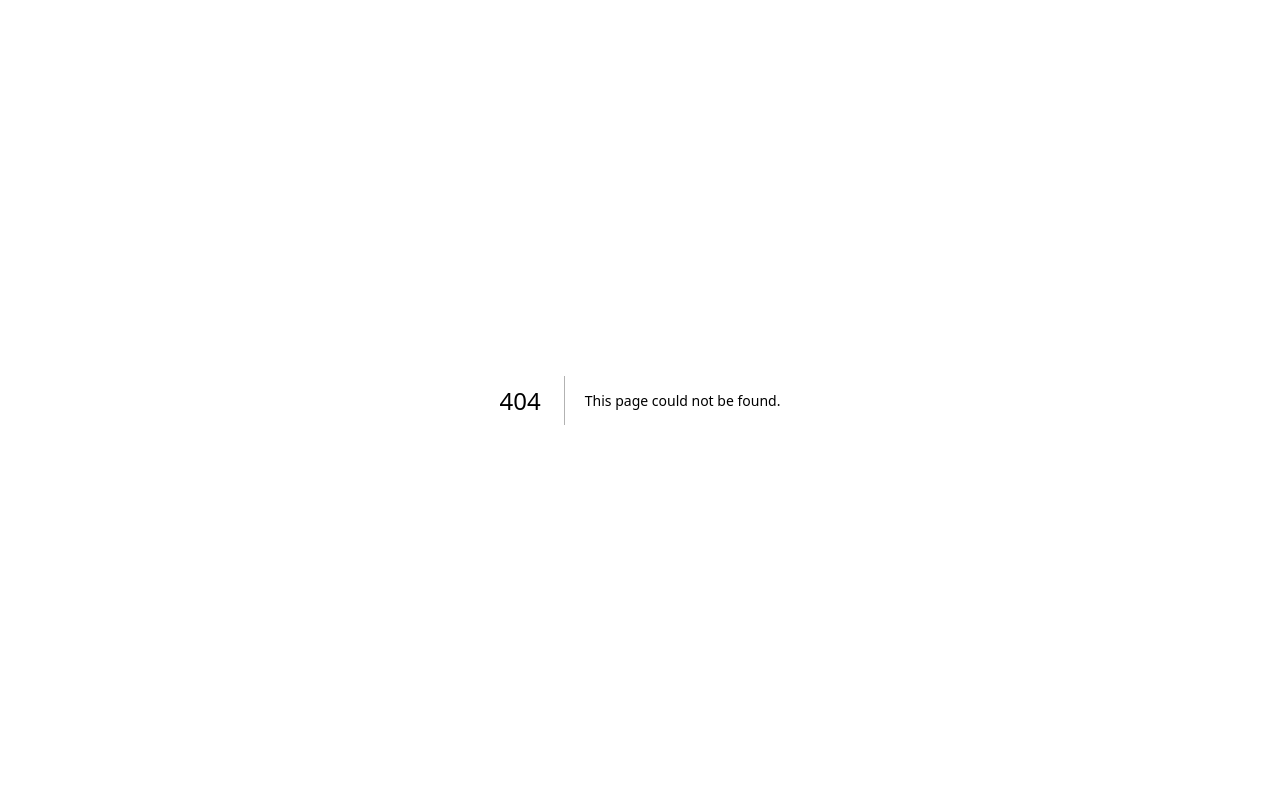
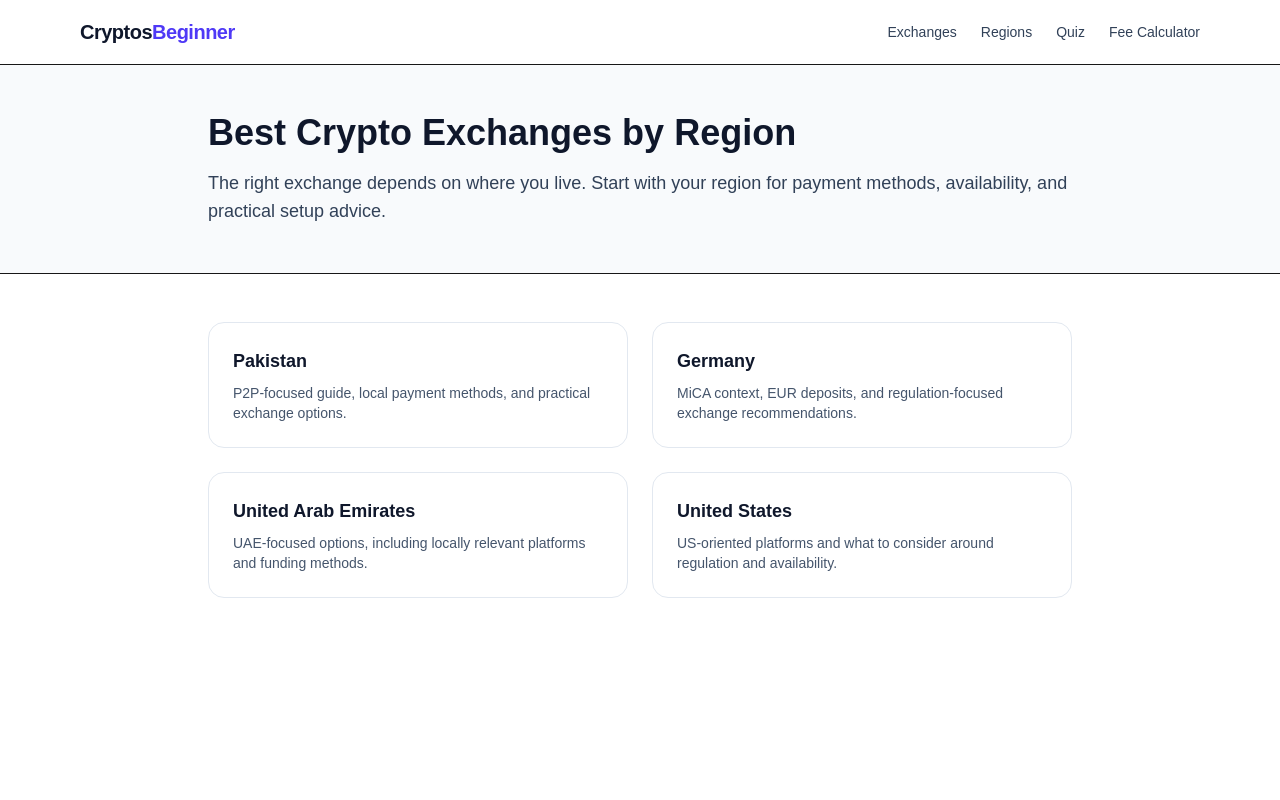
Before and after one commit to cryptosbeginner/cryptosbeginner, a Next.js app: page /regions in a window 1280 px wide. Before the commit this address had no page. Shown: the top 800 px of the page. Built offline with nearby package versions, Linux system fonts and the light colour scheme.

Commit message:
Add regions index and update nav plus webmanifest

```diff
--- /dev/null
+++ b/src/app/regions/page.tsx
@@ -0,0 +1,69 @@
+import Link from "next/link";
+import Header from "@/components/Header";
+import Footer from "@/components/Footer";
+
+export const metadata = {
+  title: "Best Crypto Exchanges by Region",
+  description:
+    "Find the best crypto exchanges by country and region. Guides for Pakistan, Germany, UAE and more, with local payment methods and practical advice.",
+};
+
+export default function RegionsPage() {
+  const regions = [
+    {
+      title: "Pakistan",
+      href: "/regions/pakistan",
+      desc: "P2P-focused guide, local payment methods, and practical exchange options.",
+    },
+    {
+      title: "Germany",
+      href: "/regions/germany",
+      desc: "MiCA context, EUR deposits, and regulation-focused exchange recommendations.",
+    },
+    {
+      title: "United Arab Emirates",
+      href: "/regions/uae",
+      desc: "UAE-focused options, including locally relevant platforms and funding methods.",
+    },
+    {
+      title: "United States",
+      href: "/regions/united-states",
+      desc: "US-oriented platforms and what to consider around regulation and availability.",
+    },
+  ];
+
+  return (
+    <>
+      <Header />
+      <main className="bg-white min-h-screen">
+        <section className="bg-slate-50 border-b">
+          <div className="max-w-4xl mx-auto px-4 py-12">
+            <h1 className="text-3xl md:text-4xl font-extrabold text-slate-900">
+              Best Crypto Exchanges by Region
+            </h1>
+            <p className="mt-4 text-lg text-slate-700">
+              The right exchange depends on where you live. Start with your region for
+              payment methods, availability, and practical setup advice.
+            </p>
+          </div>
+        </section>
+
+        <section className="max-w-4xl mx-auto px-4 py-12">
+          <div className="grid sm:grid-cols-2 gap-6">
+            {regions.map((region) => (
+              <Link
+                key={region.href}
+                href={region.href}
+                className="block p-6 bg-white rounded-2xl border border-slate-200 hover:border-indigo-300 hover:shadow-sm transition"
+              >
+                <h2 className="text-lg font-bold text-slate-900">{region.title}</h2>
+                <p className="mt-2 text-sm text-slate-600">{region.desc}</p>
+              </Link>
+            ))}
+          </div>
+        </section>
+      </main>
+      <Footer />
+    </>
+  );
+}
--- a/src/components/Footer.tsx
+++ b/src/components/Footer.tsx
@@ -12,7 +12,7 @@
           <div className="font-semibold text-white mb-3">Explore</div>
           <ul className="space-y-2">
             <li><Link href="/exchanges/best-crypto-exchanges-2026">Best Exchanges</Link></li>
-            <li><Link href="/regions/pakistan">Pakistan Guide</Link></li>
+            <li><Link href="/regions">Regions</Link></li>
             <li><Link href="/tools/exchange-finder">Exchange Quiz</Link></li>
           </ul>
         </div>
--- a/src/components/Header.tsx
+++ b/src/components/Header.tsx
@@ -12,9 +12,9 @@
           <Link href="/exchanges/best-crypto-exchanges-2026" className="hover:text-indigo-600">
             Exchanges
           </Link>
-          <Link href="/regions/pakistan" className="hover:text-indigo-600">
-            Pakistan
-          </Link>
+          <Link href="/regions" className="hover:text-indigo-600">
+  Regions
+</Link>
           <Link href="/tools/exchange-finder" className="hover:text-indigo-600">
             Quiz
           </Link>
```
